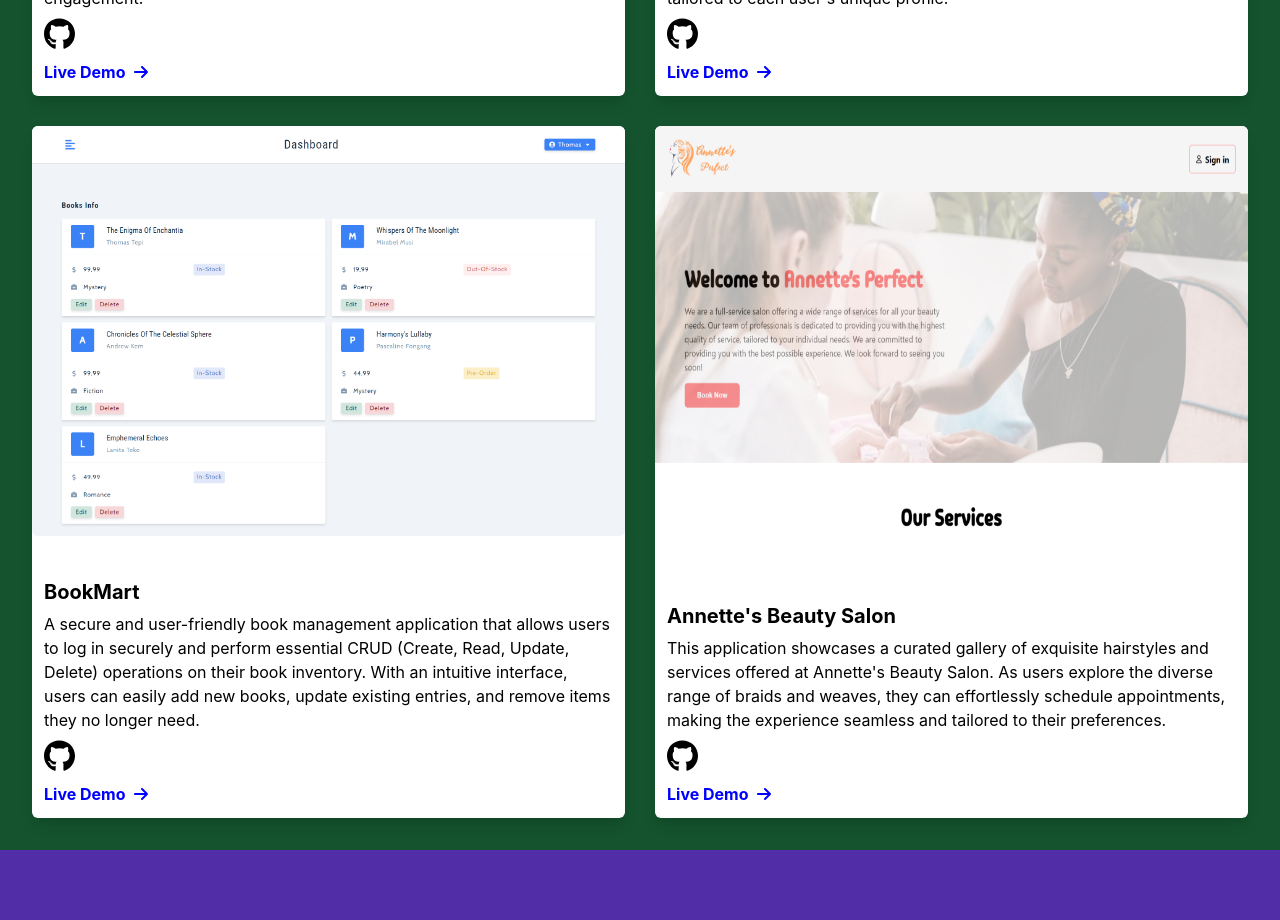
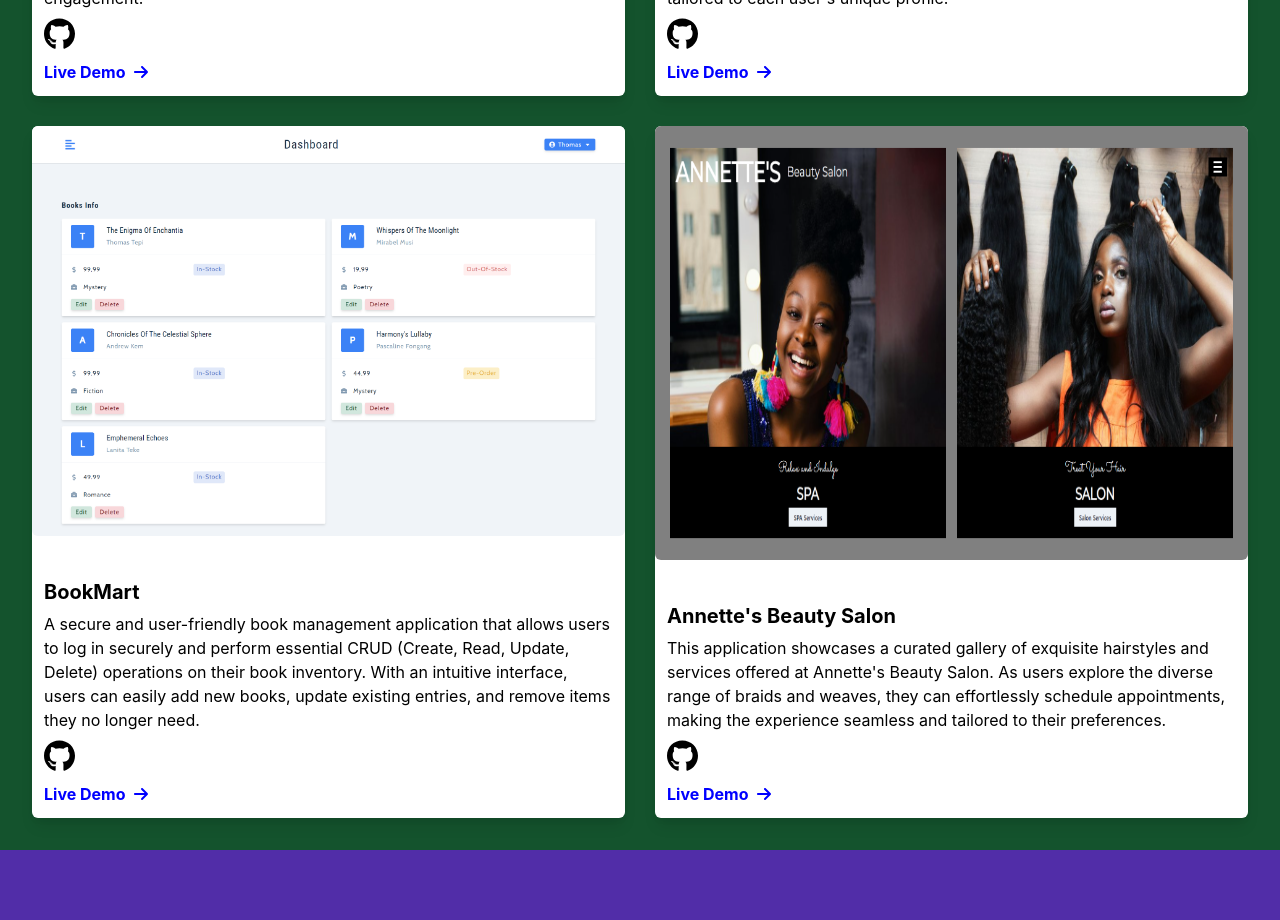
Before and after one commit to thomastepi/portfolio, a React (Create React App) app: page / in a window 1280 px wide. Shown: the part 1480-2400 px from the top of the page. Built offline with nearby package versions, Linux system fonts and the light colour scheme; no server answers.

Commit message:
refactor projects array

```diff
--- a/src/components/ProjectsSection.js
+++ b/src/components/ProjectsSection.js
@@ -2,40 +2,7 @@ import React from "react";
 import FullScreenSection from "./FullScreenSection";
 import { Box, Heading } from "@chakra-ui/react";
 import Card from "./Card";
-
-const projects = [
-  {
-    title: "Sawyer-Camp Farmers CIG",
-    description: `Developed and launched a website for Sawyer Camp Farmers Common Initiative Group, empowering local farmers in Cameroon by showcasing their products and sustainable farming practices. Implemented user-friendly design and seamless navigation to enhance user experience and engagement.`,
-    getImageSrc: () => require("../assets/images/sawyer-camp.png"),
-    link: "https://sawyer-camp-farmers.onrender.com/",
-    github: "https://github.com/thomastepi/sawyer-camp",
-  },
-  {
-    title: "AI Resume Builder",
-    description:
-      "An innovative AI-powered resume builder, provides a secure platform for users to log in, update their profiles, and create professional resumes. With the option to choose from existing templates or generate a personalized one using advanced AI algorithms, ResumeCraft ensures that resumes are tailored to each user's unique profile. ",
-    getImageSrc: () => require("../assets/images/resume-builder.png"),
-    link: "https://resume-craft.onrender.com/",
-    github: "https://github.com/thomastepi/resume-craft.git",
-  },
-  {
-    title: "BookMart",
-    description:
-      "A secure and user-friendly book management application that allows users to log in securely and perform essential CRUD (Create, Read, Update, Delete) operations on their book inventory. With an intuitive interface, users can easily add new books, update existing entries, and remove items they no longer need.",
-    getImageSrc: () => require("../assets/images/bookmart.png"),
-    link: "https://bookmart-trw5.onrender.com",
-    github: "https://github.com/thomastepi/book-mart-react-app.git",
-  },
-  {
-    title: "Annette's Beauty Salon",
-    description:
-      "This application showcases a curated gallery of exquisite hairstyles and services offered at Annette's Beauty Salon. As users explore the diverse range of braids and weaves, they can effortlessly schedule appointments, making the experience seamless and tailored to their preferences. ",
-    getImageSrc: () => require("../assets/images/salon.png"),
-    link: "https://github.com/thomastepi/salon-app.git",
-    github: "https://github.com/thomastepi/salon-app.git",
-  },
-];
+import projects from "../utils/projects";
 
 const ProjectsSection = () => {
   return (
--- /dev/null
+++ b/src/utils/projects.js
@@ -0,0 +1,35 @@
+const projects = [
+  {
+    title: "Sawyer-Camp Farmers CIG",
+    description: `Developed and launched a website for Sawyer Camp Farmers Common Initiative Group, empowering local farmers in Cameroon by showcasing their products and sustainable farming practices. Implemented user-friendly design and seamless navigation to enhance user experience and engagement.`,
+    getImageSrc: () => require("../assets/images/sawyer-camp.png"),
+    link: "https://sawyer-camp-farmers.onrender.com/",
+    github: "https://github.com/thomastepi/sawyer-camp",
+  },
+  {
+    title: "AI Resume Builder",
+    description:
+      "An innovative AI-powered resume builder, provides a secure platform for users to log in, update their profiles, and create professional resumes. With the option to choose from existing templates or generate a personalized one using advanced AI algorithms, ResumeCraft ensures that resumes are tailored to each user's unique profile. ",
+    getImageSrc: () => require("../assets/images/resume-builder.png"),
+    link: "https://resume-craft.onrender.com/",
+    github: "https://github.com/thomastepi/resume-craft.git",
+  },
+  {
+    title: "BookMart",
+    description:
+      "A secure and user-friendly book management application that allows users to log in securely and perform essential CRUD (Create, Read, Update, Delete) operations on their book inventory. With an intuitive interface, users can easily add new books, update existing entries, and remove items they no longer need.",
+    getImageSrc: () => require("../assets/images/bookmart.png"),
+    link: "https://bookmart-trw5.onrender.com",
+    github: "https://github.com/thomastepi/book-mart-react-app.git",
+  },
+  {
+    title: "Annette's Beauty Salon",
+    description:
+      "This application showcases a curated gallery of exquisite hairstyles and services offered at Annette's Beauty Salon. As users explore the diverse range of braids and weaves, they can effortlessly schedule appointments, making the experience seamless and tailored to their preferences. ",
+    getImageSrc: () => require("../assets/images/beauty-salon.png"),
+    link: "https://github.com/thomastepi/beauty-salon-react-app.git",
+    github: "https://github.com/thomastepi/beauty-salon-react-app.git",
+  },
+];
+
+export default projects;
```
Also changed, not shown: src/assets/images/beauty-salon.png (added), src/assets/images/salon.png (deleted).
